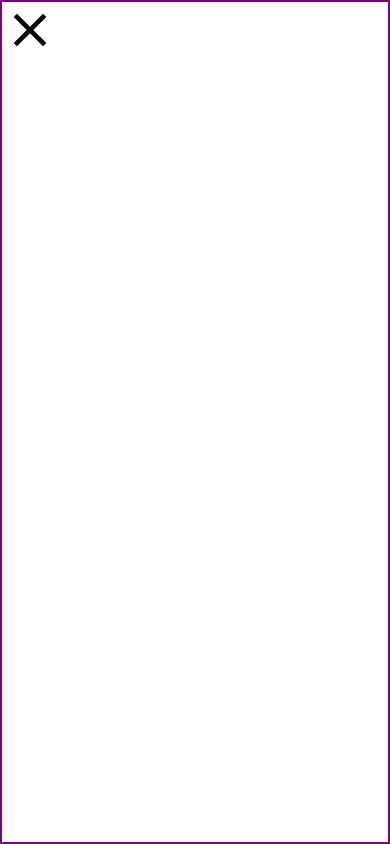
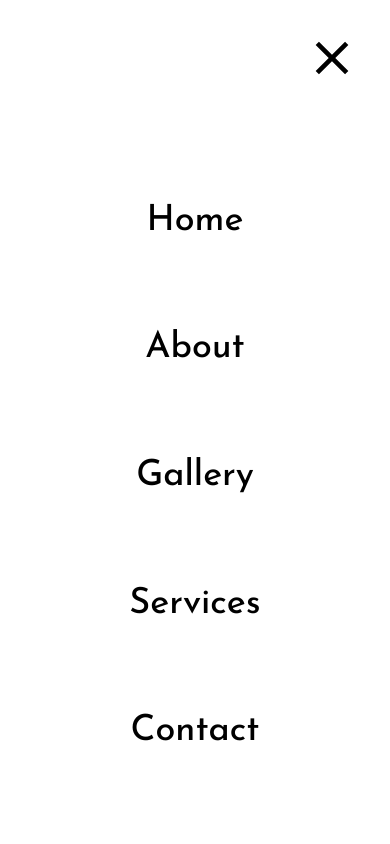
Before and after one commit to StefonSimmons/jamix-by-design, a React (Create React App) app: page / in a window 390 px wide. Both pictures are taken after a click on the element 327 px from the left and 128 px from the top of the page. Shown: the top 844 px of the page. Built offline with nearby package versions, Linux system fonts and the light colour scheme.

Commit message:
mobile menu nav items styled

```diff
--- a/src/components/MenuModal.jsx
+++ b/src/components/MenuModal.jsx
@@ -1,13 +1,21 @@
 import { Fragment } from "react"
+import { Link } from "react-router-dom"
 import close from "../assets/close-icon.svg"
 
 
 export default function MenuModal({ menuModal, setMenuModal }) {
   return (
     <Fragment>
-      { menuModal &&
-        < div className="menu-modal" >
+      {menuModal &&
+        <div className="menu-modal" >
           <img src={close} alt="close" onClick={() => setMenuModal(false)} />
+          <ul>
+            <Link><li>Home</li></Link>
+            <Link><li>About</li></Link>
+            <Link><li>Gallery</li></Link>
+            <Link><li>Services</li></Link>
+            <Link><li>Contact</li></Link>
+          </ul>
         </div >
       }
     </Fragment>
--- a/src/styles/components/_menu_modal.scss
+++ b/src/styles/components/_menu_modal.scss
@@ -1,9 +1,28 @@
 .menu-modal{
   @include fade-in-animation;
+  display: flex;
+  flex-direction: column;
+  align-items: center;
   position: fixed;
   height: 100vh;
   width: 100vw;
   background-color: white;
 
-  border: purple solid 2px;
+  img{
+    width: 56px;
+    align-self: flex-end;
+    margin: 30px;
+  }
+  ul{
+    height: 100%;
+    padding: 0;
+    display: flex;
+    flex-direction: column;
+    justify-content: space-evenly;
+    align-items: center;
+
+    li{
+      font-size: $l-font-size;
+    }
+  }
 }
--- a/src/styles/main.css
+++ b/src/styles/main.css
@@ -94,11 +94,13 @@
 
 .menu-modal {
   animation: fade-in 0.5s ease-in-out;
+  display: flex;
+  flex-direction: column;
+  align-items: center;
   position: fixed;
   height: 100vh;
   width: 100vw;
   background-color: white;
-  border: purple solid 2px;
 }
 
 @keyframes fade-in {
@@ -108,6 +110,25 @@
   to {
     opacity: 1;
   }
+}
+
+.menu-modal img {
+  width: 56px;
+  align-self: flex-end;
+  margin: 30px;
+}
+
+.menu-modal ul {
+  height: 100%;
+  padding: 0;
+  display: flex;
+  flex-direction: column;
+  justify-content: space-evenly;
+  align-items: center;
+}
+
+.menu-modal ul li {
+  font-size: 36px;
 }
 
 .app-layout {
```
Also changed, not shown: 1 other file (tests, documents, lock files or other folders).
